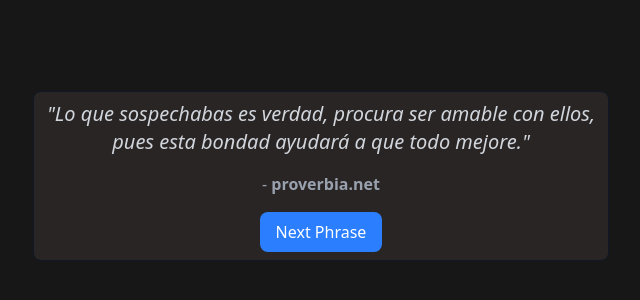
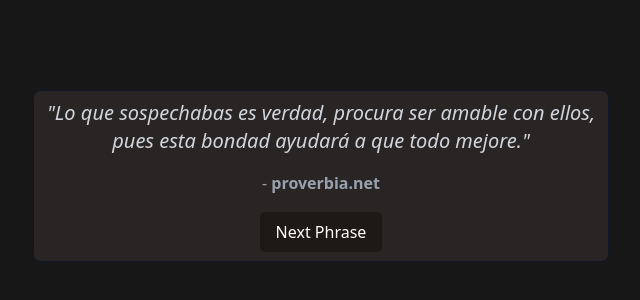
Before and after one commit to ArtiyxDev/academlo-random-phrases, a React (Vite) app: page / in a window 1280 px wide. Shown: the part 224-524 px from the top of the page, without its empty margins (319-959 px from the left). Built offline with nearby package versions, Linux system fonts and the light colour scheme.

Commit message:
style: make onClick prop optional in CardButton component and update button className for consistency

```diff
--- a/src/components/card/CardButton.tsx
+++ b/src/components/card/CardButton.tsx
@@ -2,7 +2,7 @@ import type React from "react";
 
 interface CardButtonProps {
     children: React.ReactNode;
-    onClick: () => void;
+    onClick?: () => void;
     className?: string;
 }
 
@@ -10,7 +10,7 @@ function CardButton({ children, onClick, className = "" }: CardButtonProps) {
     return (
         <button
             onClick={onClick}
-            className={`rounded-lg bg-blue-500 px-4 py-2 text-white ${className}`}
+            className={`btn ${className}`}
         >
             {children}
         </button>
```
